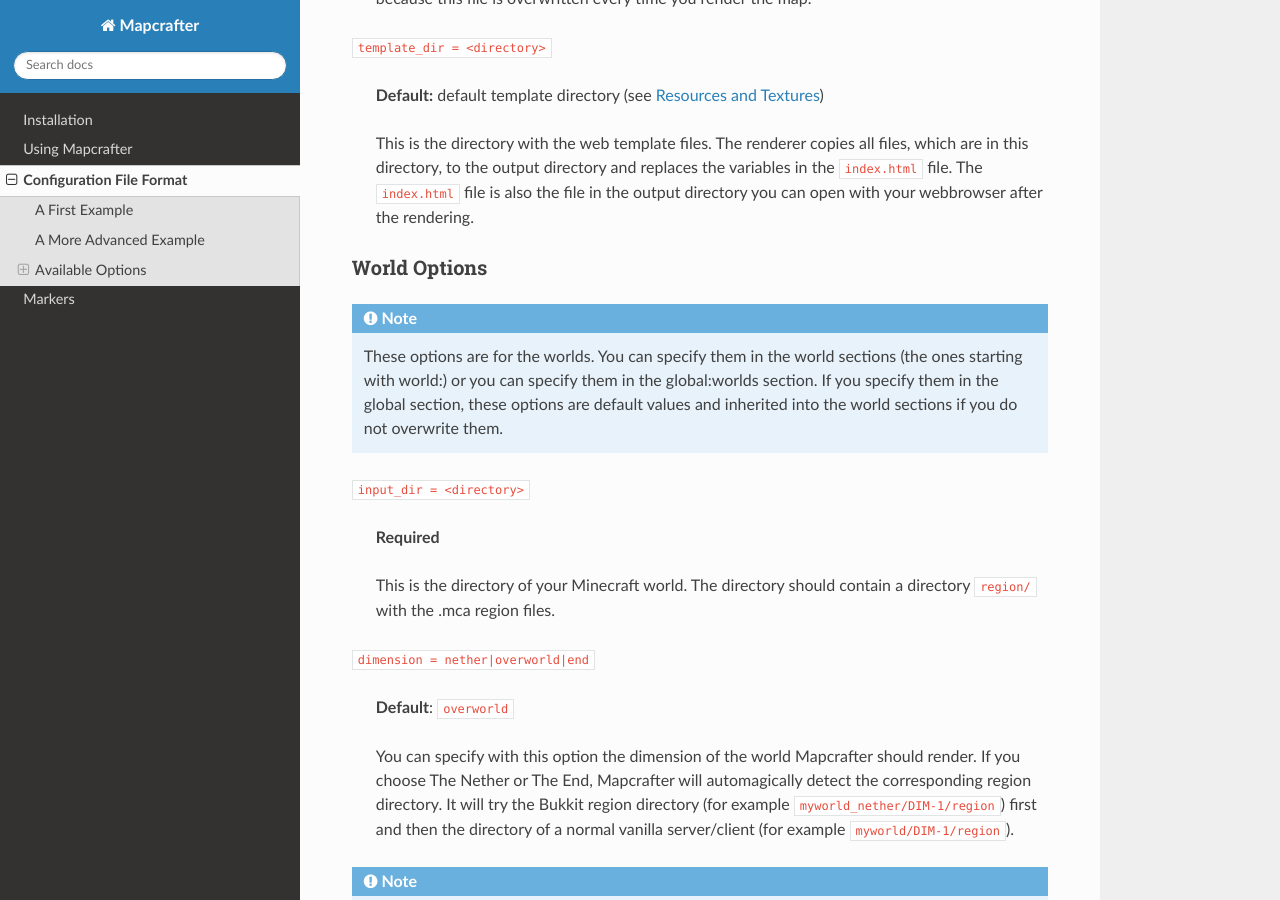
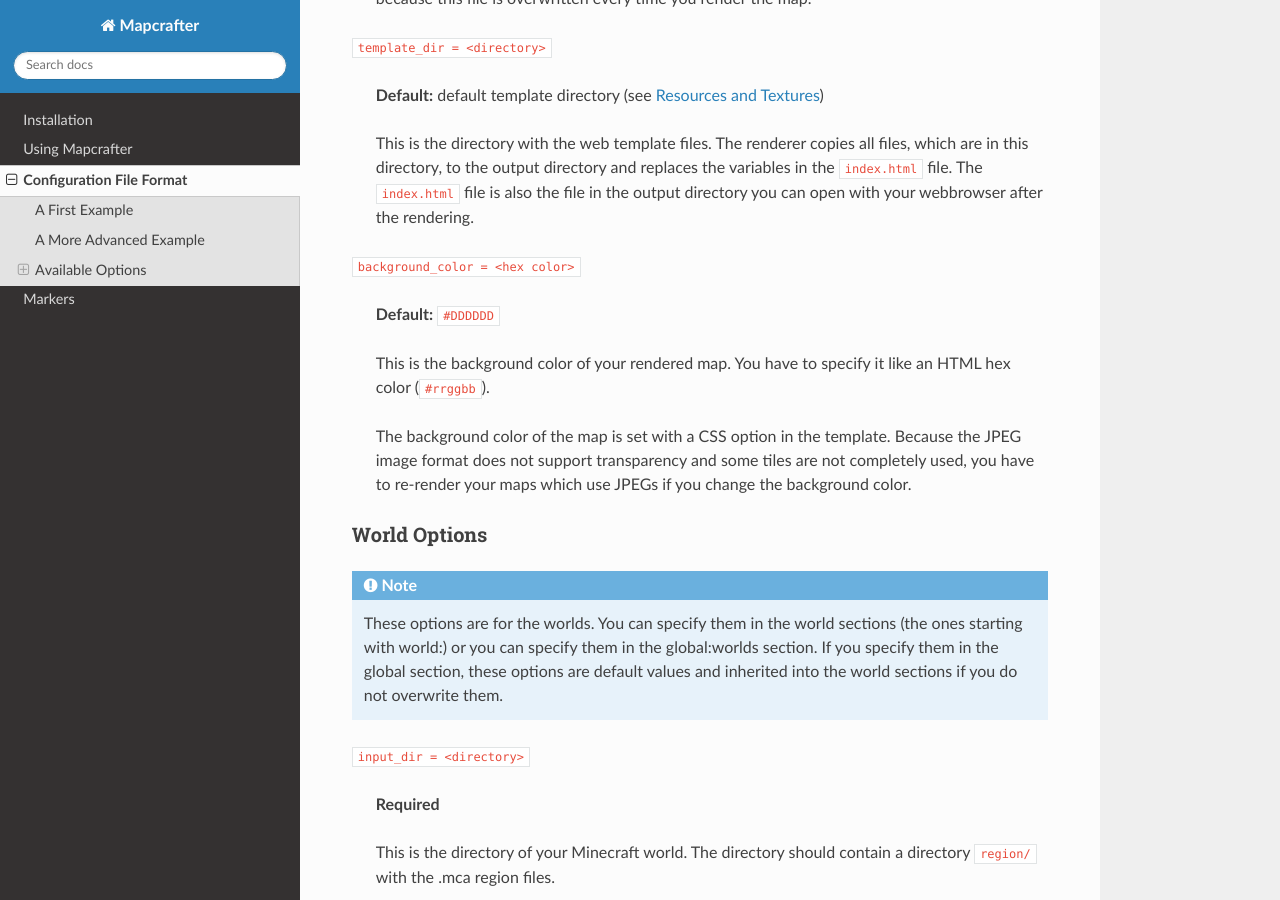
Before and after one commit to mapcrafter/mapcrafter, a Sphinx documentation site: the page built from docs/configuration.rst, in a window 1280 px wide and 900 px high, scrolled down 2931 px. Built offline with Sphinx 7.4.7 and the Read the Docs theme 2.0.0, drawn with Linux system fonts in a browser that asks for light colours.

Commit message:
Documented background color option.

```diff
--- a/docs/configuration.rst
+++ b/docs/configuration.rst
@@ -155,6 +155,18 @@
     the variables in the ``index.html`` file. The ``index.html`` file is also
     the file in the output directory you can open with your webbrowser after
     the rendering.
+
+``background_color = <hex color>``
+
+    **Default:** ``#DDDDDD``
+
+    This is the background color of your rendered map. You have to specify
+    it like an HTML hex color (``#rrggbb``).
+
+    The background color of the map is set with a CSS option in the template.
+    Because the JPEG image format does not support transparency and some tiles
+    are not completely used, you have to re-render your maps which use JPEGs
+    if you change the background color.
 
 World Options
 -------------
```
